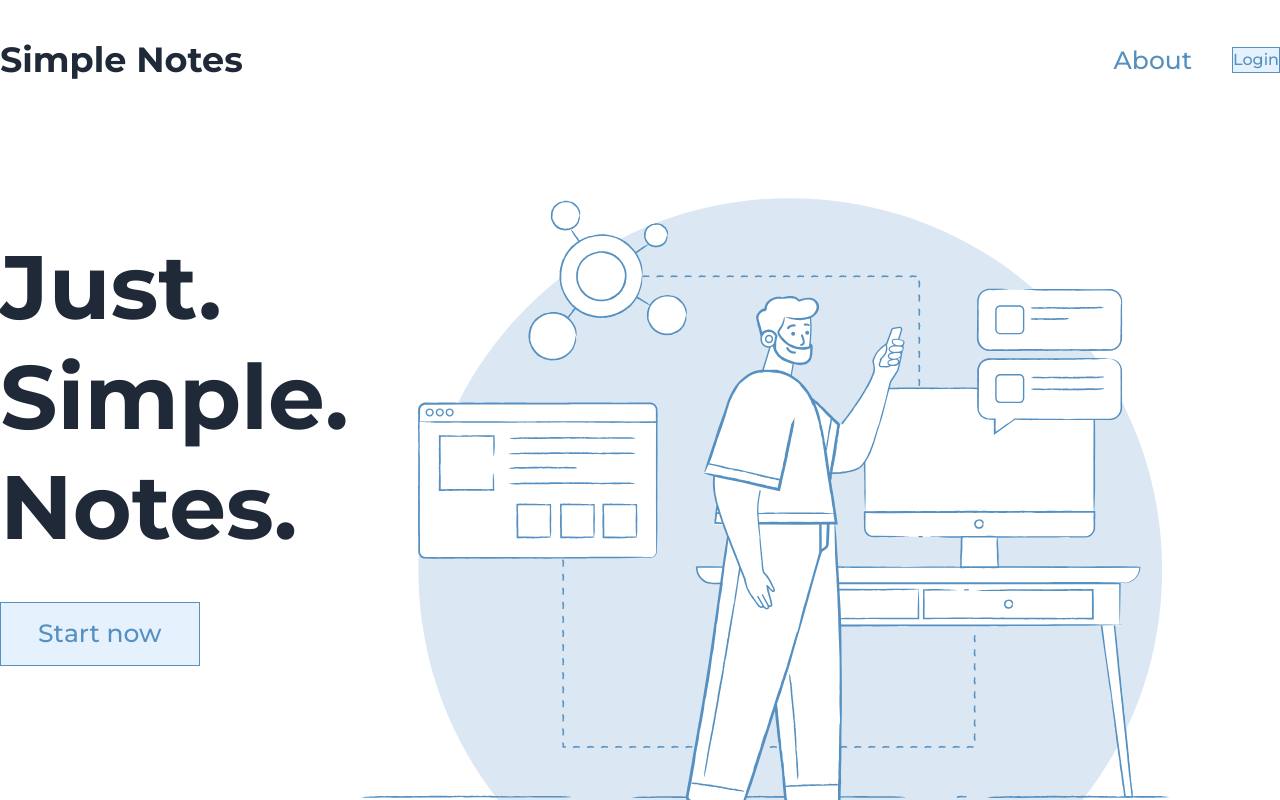
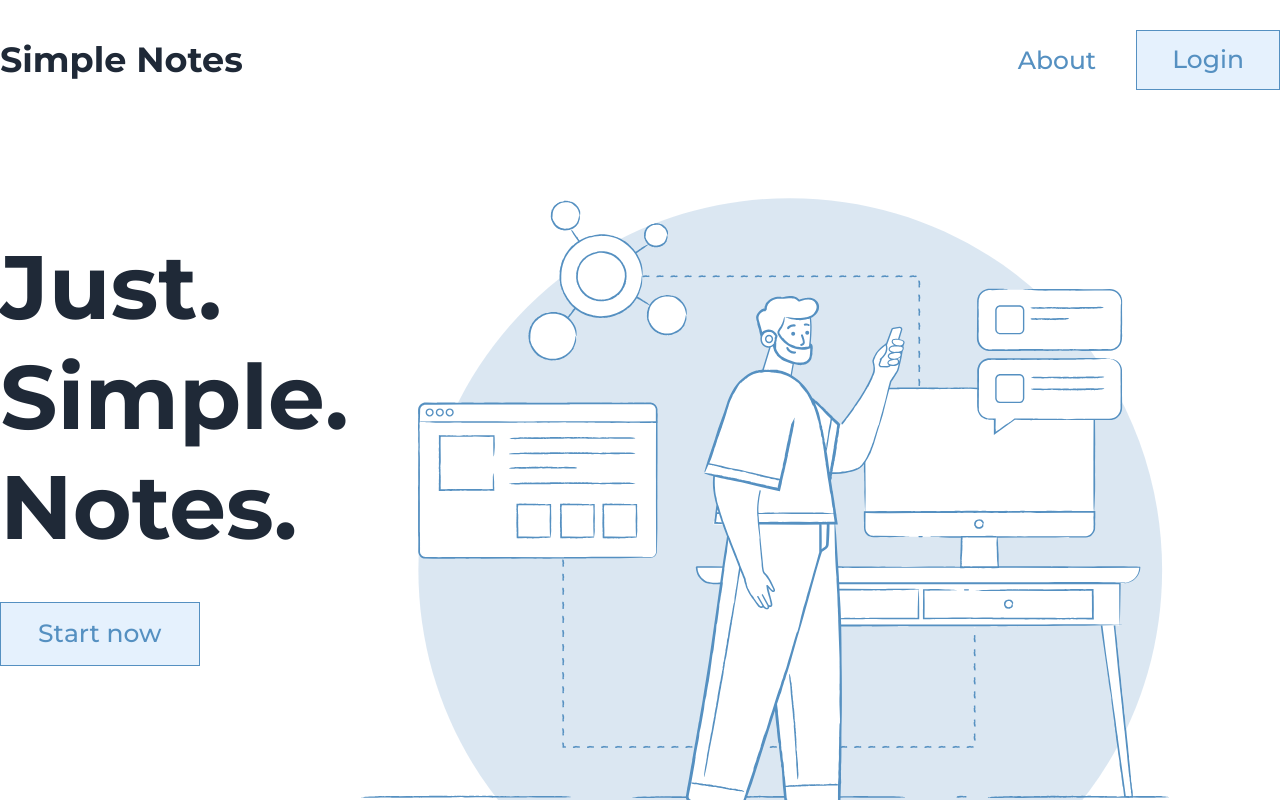
Before and after one commit to Halera-inc/simple-notes-front, a Next.js app: page / in a window 1280 px wide. Shown: the top 800 px of the page. Built offline with nearby package versions, Linux system fonts and the light colour scheme; no server answers.

Commit message:
fix:landing

```diff
--- a/src/components/landing/footer/Footer.tsx
+++ b/src/components/landing/footer/Footer.tsx
@@ -5,7 +5,6 @@ import Link from "next/link";
 const Footer = () => {
     return (
         <div className={s.footer}>
-            {/*<a className="pt-20 w-96 h-20 whitespace-pre-line relative top-20"*/}
             {/*   href={'/about'}>{'Halera Inc, 2022 © \nAll rights reserved'}</a>*/}
             <Link href={"/about"}><p className={s.text}>Halera Inc, 2022 © All rights reserved</p></Link>
         </div>
--- a/src/components/landing/header/Header.tsx
+++ b/src/components/landing/header/Header.tsx
@@ -5,6 +5,14 @@ import {useRouter} from "next/router";
 
 
 const Header = (props: { title: string }) => {
+
+    const buttonLogin = {
+        paddingTop: '10px',
+        paddingBottom: '10px',
+        paddingLeft: '35px',
+        paddingRight: '35px',
+        fontSize: '25px',
+    }
 
     const router = useRouter()
 
@@ -18,9 +26,8 @@ const Header = (props: { title: string }) => {
             <div className={s.wrapperBtn}>
                 <a href={'/about'} className={s.about}>About</a>
                 <div className={s.btn}>
-                    {/*<Button title='Login' onChangeParams={onChangeLogin}/>*/}
                     <div className={s.btnIcon}>
-                        <Button title='Login' onChangeParams={onChangeLogin}/>
+                        <Button title='Login' style={buttonLogin} onChangeParams={onChangeLogin}/>
                     </div>
                 </div>
             </div>
--- a/src/styles/landingStyle/footer.module.css
+++ b/src/styles/landingStyle/footer.module.css
@@ -7,4 +7,5 @@ max-width: 200px;
     font-size: 20px;
     line-height: 24px;
     color: #C8C8C8;
+    cursor: pointer;
 }
```
